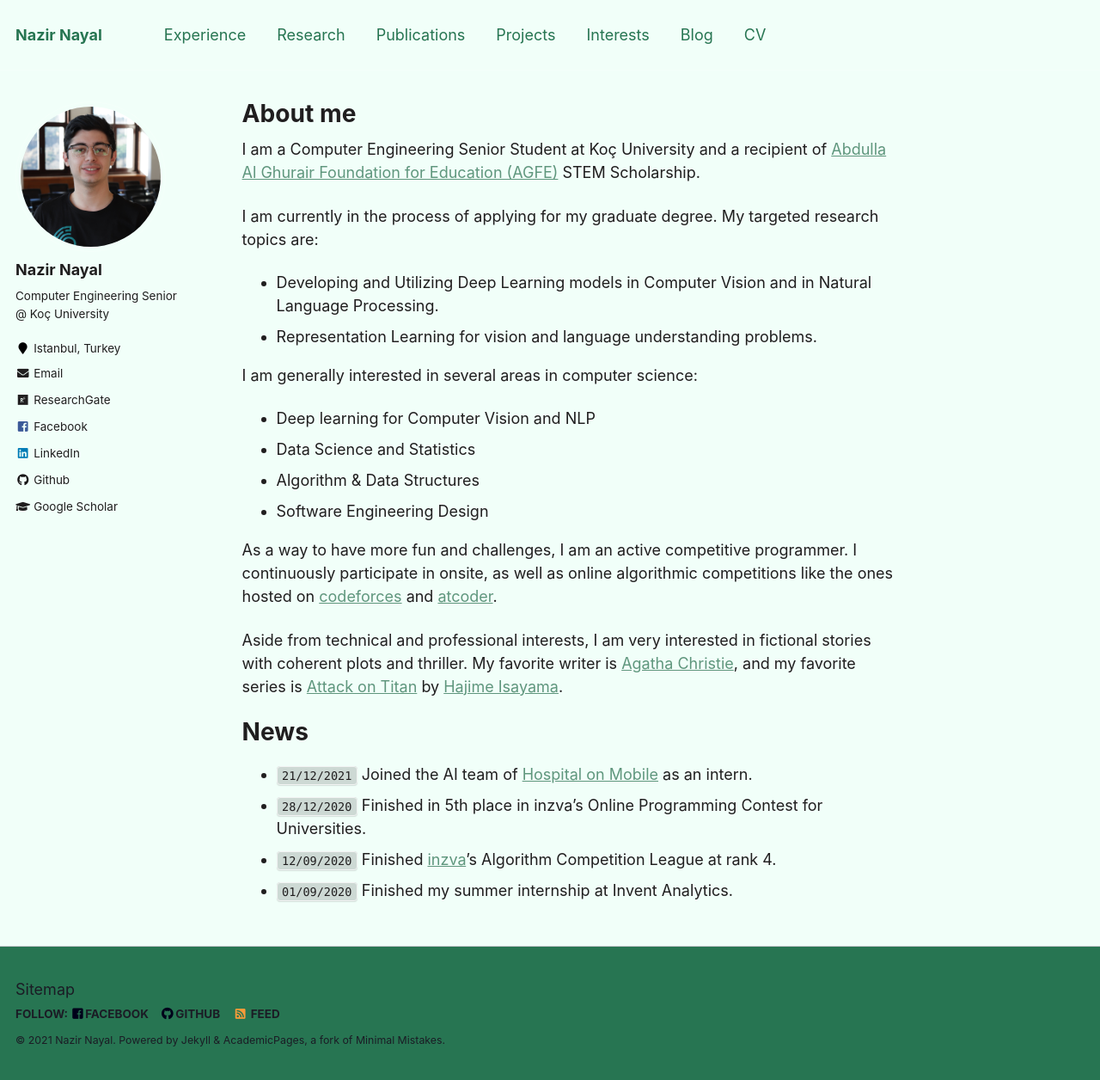
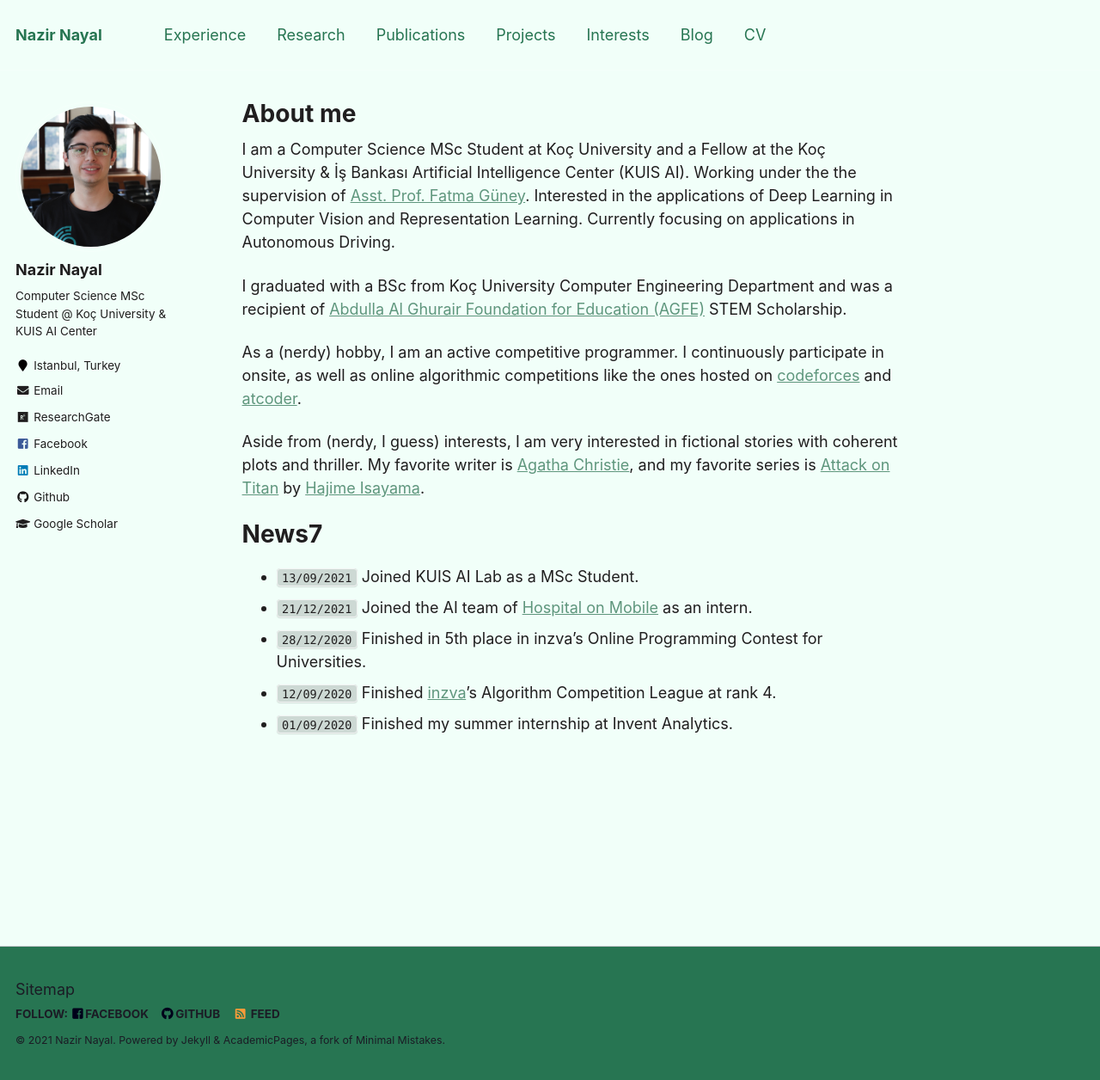
Before and after one commit to NazirNayal8/nazirnayal.github.io, a Jekyll site: the page built from _pages/about.md, in a window 1280 px wide and 1256 px high. Shown: the whole window at 86% size. Built offline with Jekyll 4.4.1, drawn with Linux system fonts in a browser that asks for light colours.

Commit message:
update about

```diff
--- a/_config.yml
+++ b/_config.yml
@@ -82,7 +82,7 @@
 author:
   name             : "Nazir Nayal"
   avatar           : "profile.jpg"
-  bio              : "Computer Engineering Senior @ Koç University"
+  bio              : "Computer Science MSc Student @ Koç University & KUIS AI Center"
   location         : "Istanbul, Turkey"
   employer         :
   pubmed           :
--- a/_pages/about.md
+++ b/_pages/about.md
@@ -8,24 +8,19 @@
   - /about.html
 ---
 
-I am a Computer Engineering Senior Student at Koç University and a recipient of [Abdulla Al Ghurair Foundation for Education (AGFE)](https://www.alghurairfoundation.org/en) STEM Scholarship.
+I am a Computer Science MSc Student at Koç University and a Fellow at the Koç University & İş Bankası Artificial Intelligence Center (KUIS AI). Working under the the supervision of [Asst. Prof. Fatma Güney](https://mysite.ku.edu.tr/fguney/). Interested in the applications of Deep Learning in Computer Vision and Representation Learning. Currently focusing on applications in Autonomous Driving.
 
-I am currently in the process of applying for my graduate degree. My targeted research topics are:
 
-* Developing and Utilizing Deep Learning models in Computer Vision and in Natural Language Processing.
-* Representation Learning for vision and language understanding problems.
+I graduated with a BSc from Koç University Computer Engineering Department and was a recipient of [Abdulla Al Ghurair Foundation for Education (AGFE)](https://www.alghurairfoundation.org/en) STEM Scholarship.
 
-I am generally interested in several areas in computer science:
-* Deep learning for Computer Vision and NLP
-* Data Science and Statistics
-* Algorithm & Data Structures
-* Software Engineering Design
 
-As a way to have more fun and challenges, I am an active competitive programmer. I continuously participate in onsite, as well as online algorithmic competitions like the ones hosted on [codeforces](https://codeforces.com/) and [atcoder](https://atcoder.jp/home).
 
-Aside from technical and professional interests, I am very interested in fictional stories with coherent plots and thriller. My favorite writer is [Agatha Christie](https://en.wikipedia.org/wiki/Agatha_Christie), and my favorite series is [Attack on Titan](https://en.wikipedia.org/wiki/Attack_on_Titan) by [Hajime Isayama](https://en.wikipedia.org/wiki/Hajime_Isayama).
+As a (nerdy) hobby, I am an active competitive programmer. I continuously participate in onsite, as well as online algorithmic competitions like the ones hosted on [codeforces](https://codeforces.com/) and [atcoder](https://atcoder.jp/home).
 
-# News
+Aside from (nerdy, I guess) interests, I am very interested in fictional stories with coherent plots and thriller. My favorite writer is [Agatha Christie](https://en.wikipedia.org/wiki/Agatha_Christie), and my favorite series is [Attack on Titan](https://en.wikipedia.org/wiki/Attack_on_Titan) by [Hajime Isayama](https://en.wikipedia.org/wiki/Hajime_Isayama).
+
+# News7
+* `13/09/2021` Joined KUIS AI Lab as a MSc Student.
 * `21/12/2021` Joined the AI team of [Hospital on Mobile](https://www.hospitalonmobile.com/) as an intern.
 * `28/12/2020` Finished in 5th place in inzva's Online Programming Contest for Universities.
 * `12/09/2020` Finished [inzva](https://inzva.com/)'s Algorithm Competition League at rank 4.
```
